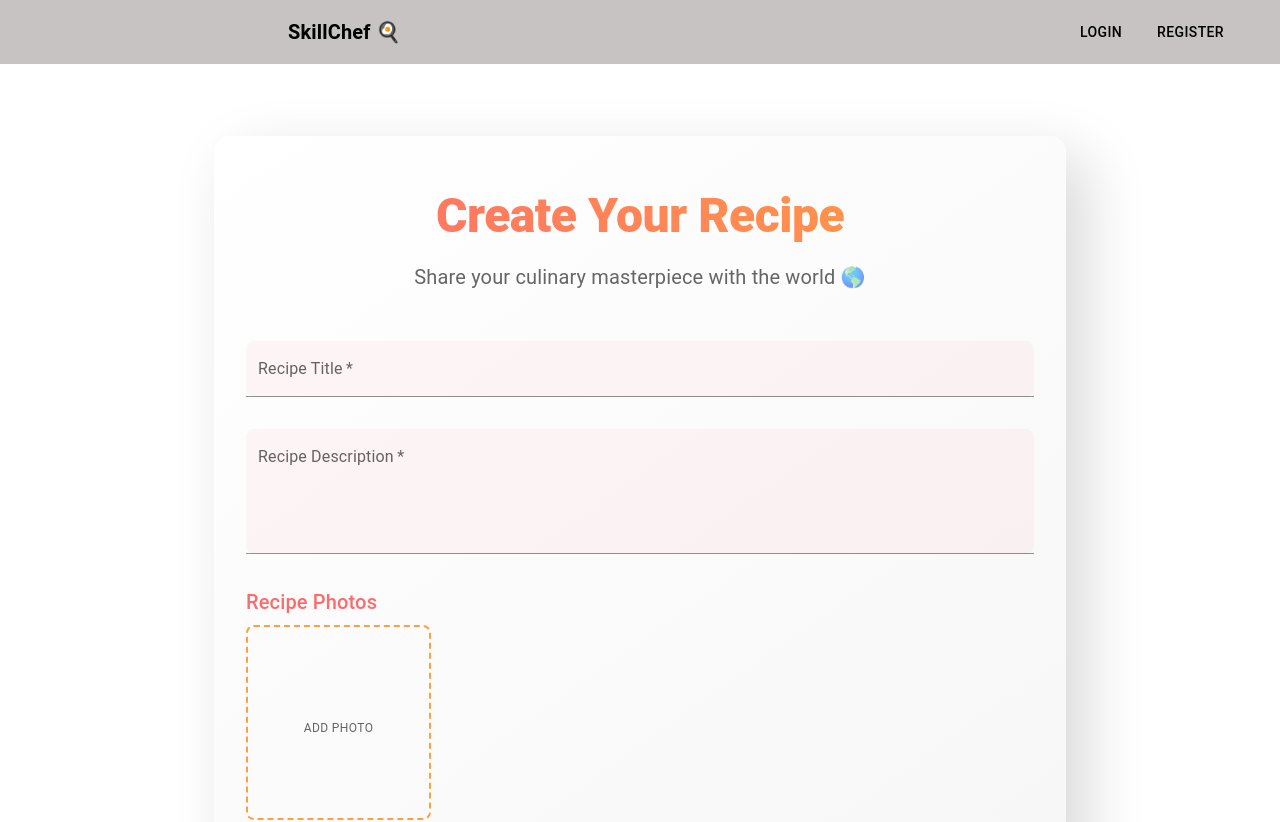
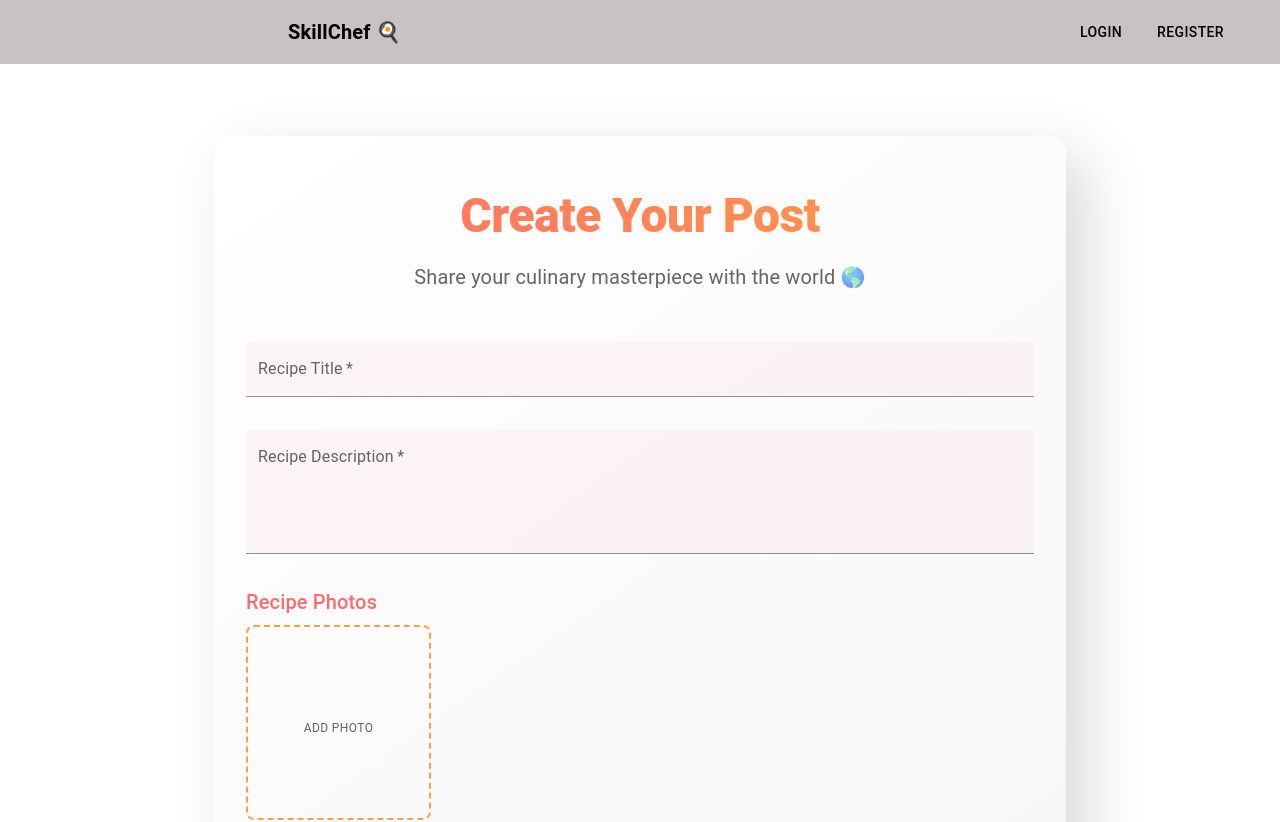
Before and after one commit to oshanwijekoon/PAF-PROJECT, a React (Create React App) app in the folder skillchef-frontend/: page /create in a window 1280 px wide. Shown: the top 822 px of the page. Built offline with nearby package versions, Linux system fonts and the light colour scheme; some icons are missing.

Commit message:
update title in PostForm from "Create Your Recipe" to "Create Your Post"

```diff
--- a/skillchef-frontend/src/components/Oshan/PostForm.js
+++ b/skillchef-frontend/src/components/Oshan/PostForm.js
@@ -203,7 +203,7 @@ function PostForm() {
               letterSpacing: '-0.5px',
             }}
           >
-            Create Your Recipe
+            Create Your Post
           </Typography>
           <Typography variant="h6" color="text.secondary" sx={{ fontWeight: 400 }}>
             Share your culinary masterpiece with the world 🌎
```
